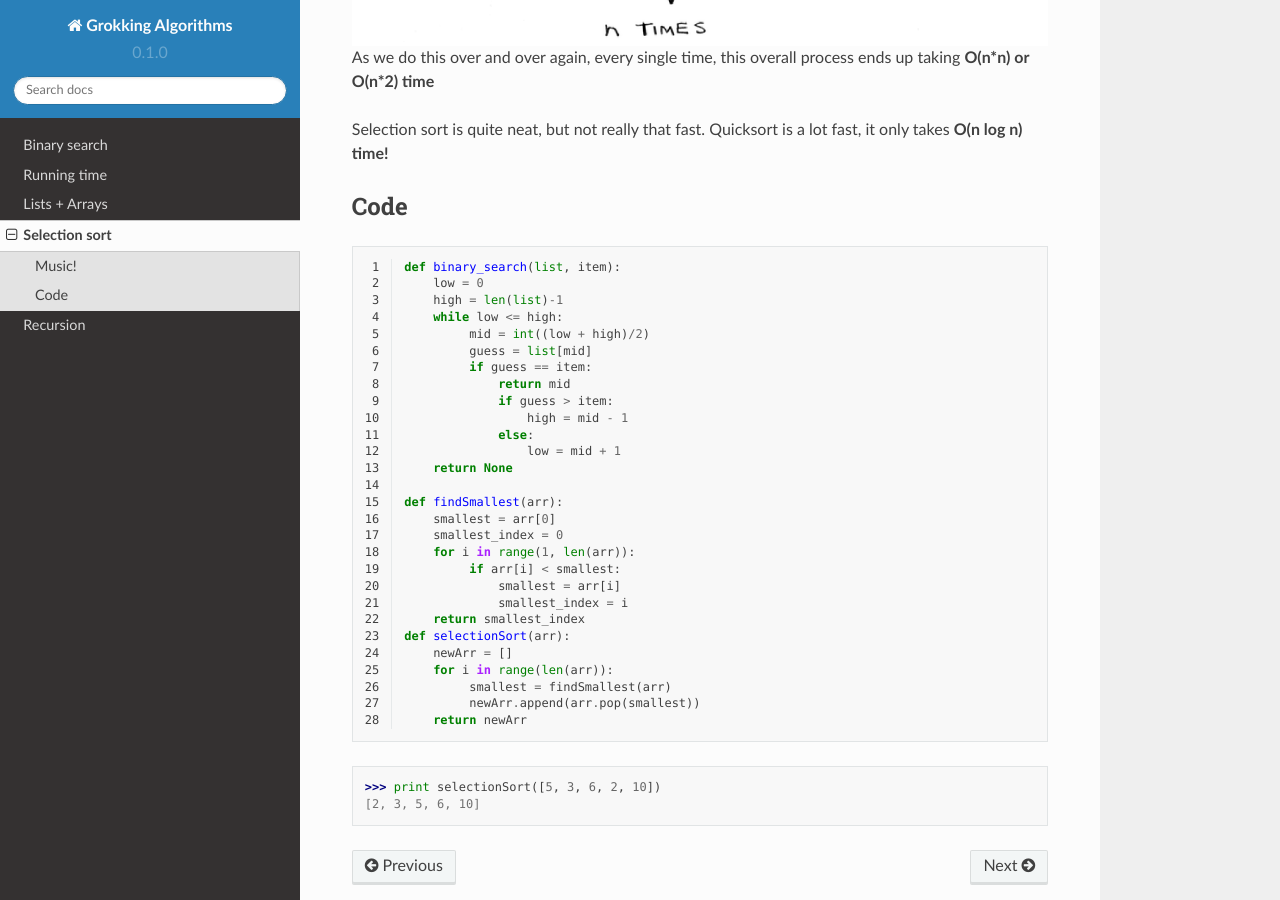
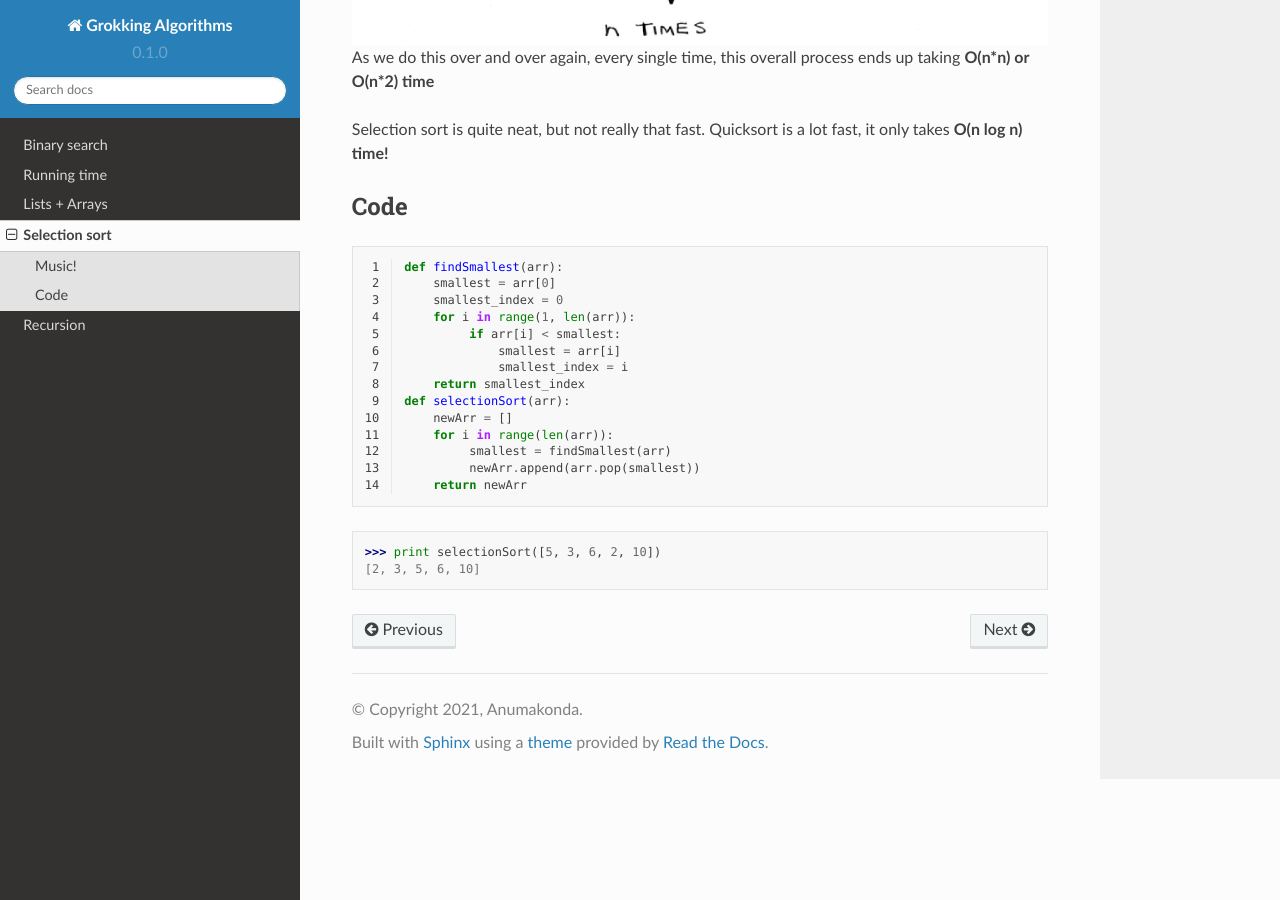
Before and after one commit to srianumakonda/Grokking-Documentation, a Sphinx documentation site: the page built from docs/source/selection_sort.rst, in a window 1280 px wide and 900 px high, scrolled down 1005 px. Built offline with Sphinx 7.4.7 and the Read the Docs theme 2.0.0, drawn with Linux system fonts in a browser that asks for light colours.

Commit message:
added files

```diff
--- a/docs/source/selection_sort.rst
+++ b/docs/source/selection_sort.rst
@@ -27,20 +27,6 @@ Code
 .. code-block:: python
    :linenos:
 
-   def binary_search(list, item):
-       low = 0
-       high = len(list)-1
-       while low <= high:
-            mid = int((low + high)/2)
-            guess = list[mid]
-            if guess == item:
-	        return mid
-	        if guess > item:
-		    high = mid - 1
-	        else:
-		    low = mid + 1
-       return None
-
    def findSmallest(arr):
        smallest = arr[0]
        smallest_index = 0
```
Also changed, not shown: docs/source/recursion.rst (+10 -11 lines).
